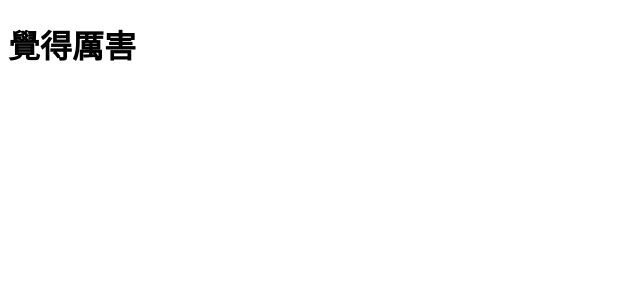
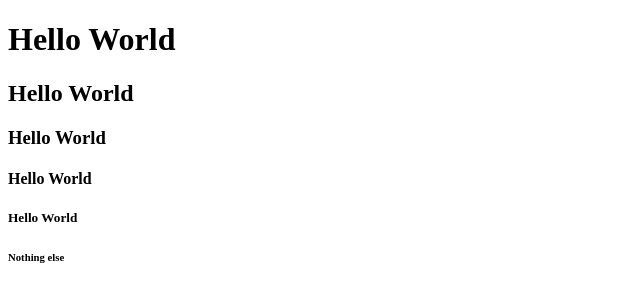
Before and after one commit to LouiesHuang/louiespage, a plain HTML site: page docs/index.html in a window 1280 px wide. Shown: the whole page, without its empty margins (0-640 px from the left). Drawn offline with Linux system fonts and the light colour scheme.

Commit message:
修正Bug，並把index內容改回Hello

```diff
--- a/docs/index.html
+++ b/docs/index.html
@@ -1,10 +1,16 @@
 <!DOCTYPE html>
 <html>
-<head>
-<meta charset="utf-8">
-<title>你好，GitHub</title>
-</head>
-<body>
-<h1>覺得厲害</h1>
-</body>
+    <head>
+        <meta charset="utf-8">
+        <title>Louies Web Page</title>
+    </head>
+    <body>
+        <h1>Hello World</h1>
+        <h2>Hello World</h2>
+        <h3>Hello World</h3>
+        <h4>Hello World</h4>
+        <h5>Hello World</h5>
+
+        <h6>Nothing else</h6>
+    </body>
 </html>
```
Also changed, not shown: Index.html (deleted, +0 -12 lines).
